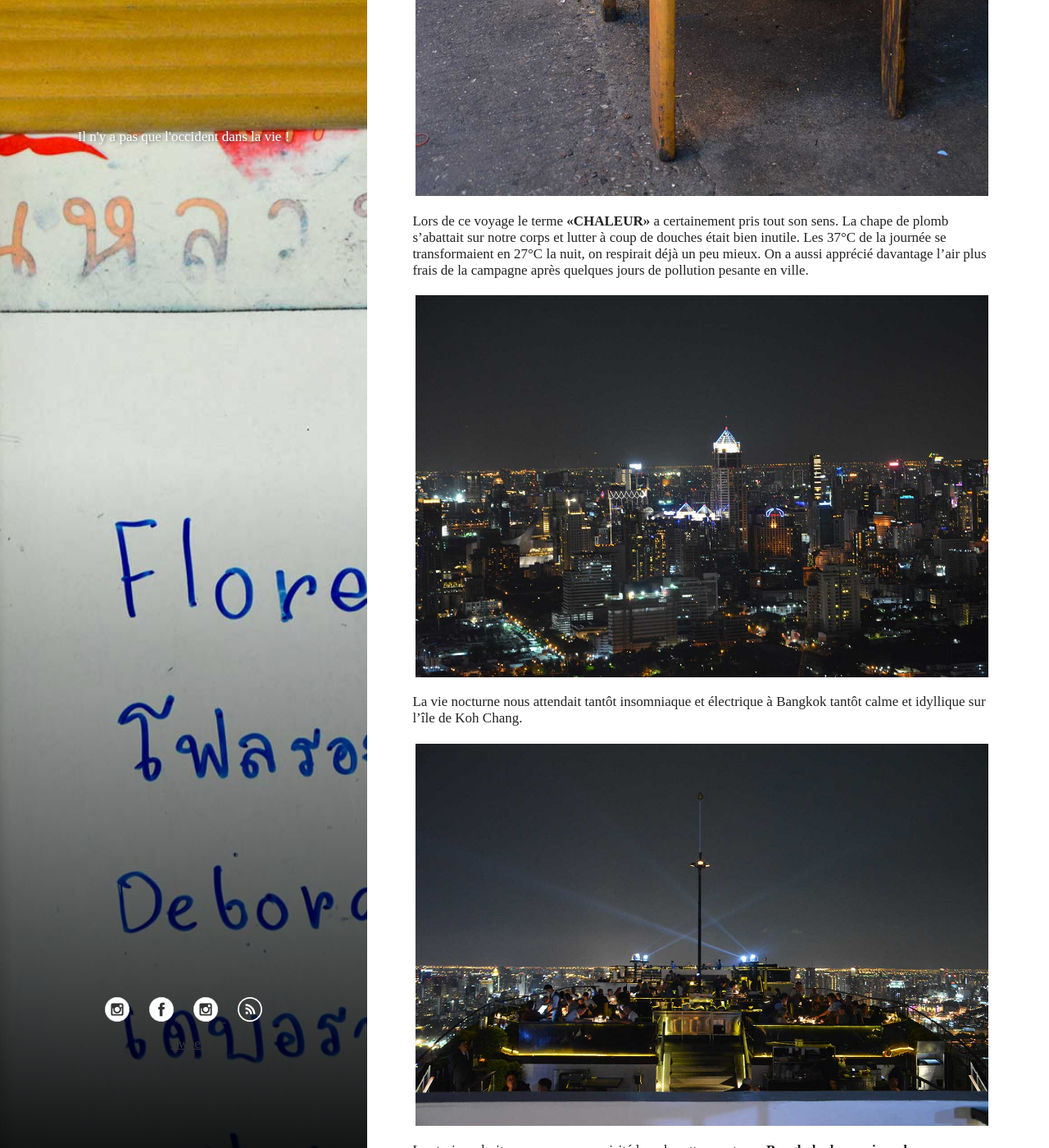
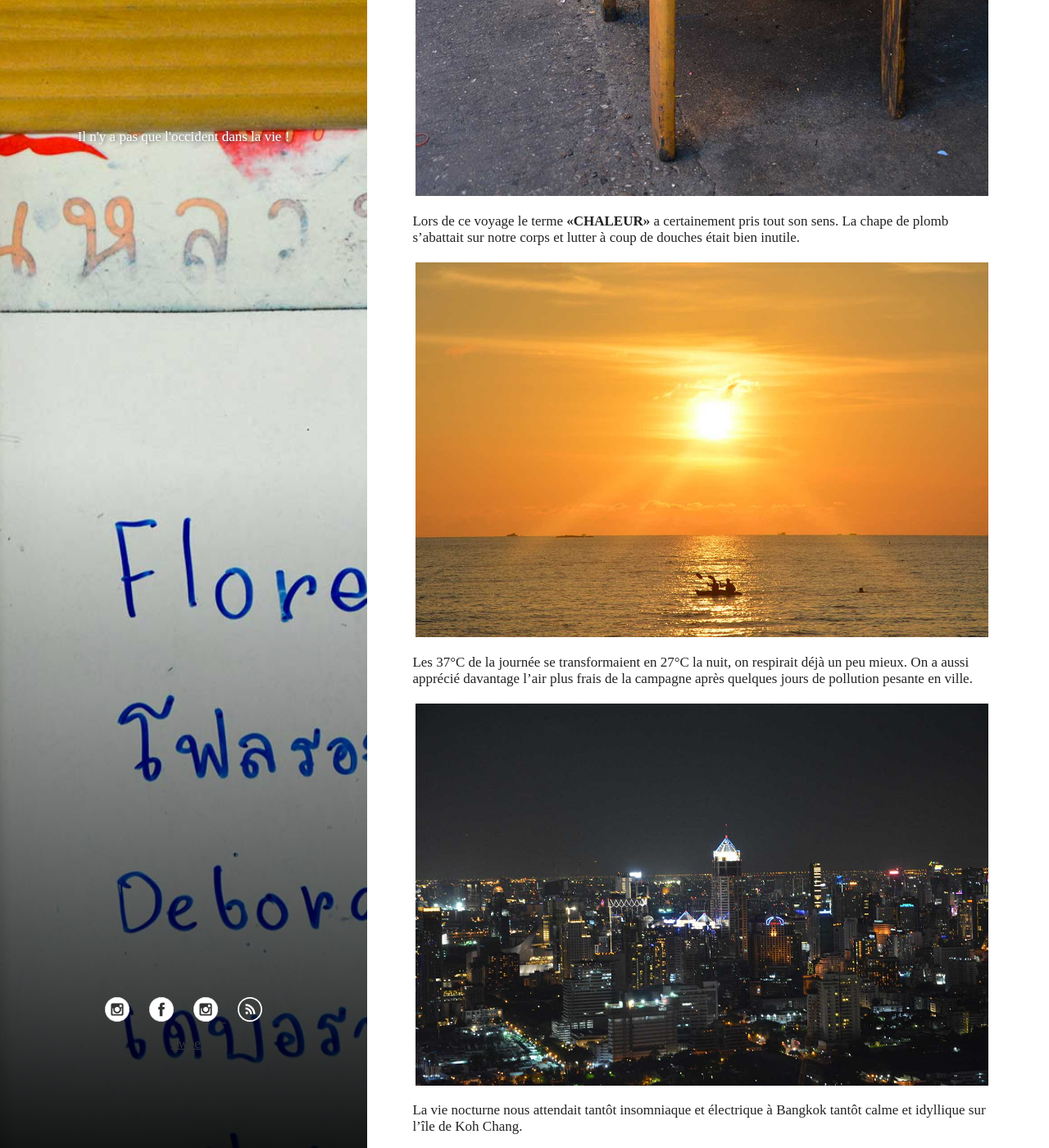
Before and after one commit to FlorentD/cairatuverras.github.io, a Jekyll site: the page built from _posts/2017-06-09-thailande-culture.md, in a window 1280 px wide and 1400 px high, scrolled down 10505 px. Shown: the whole window at 82% size. Built offline with Jekyll 4.4.1, drawn with Linux system fonts in a browser that asks for light colours; comment, search, counter and statistics services are not loaded.

Commit message:
Create 2017-06-09-thailande-culture.md

```diff
--- a/_posts/2017-06-09-thailande-culture.md
+++ b/_posts/2017-06-09-thailande-culture.md
@@ -74,7 +74,11 @@
 
 [![railroad]({{ site.images }}/thailande_culture/sourire_1.jpg)]({{ site.images }}/thailande_culture/sourire_1.jpg)
 
-Lors de ce voyage le terme **«CHALEUR»** a certainement pris tout son sens. La chape de plomb s'abattait sur notre corps et lutter à coup de douches était bien inutile. Les 37°C de la journée se transformaient en 27°C la nuit, on respirait déjà un peu mieux. On a aussi apprécié davantage l’air plus frais de la campagne après quelques jours de pollution pesante en ville.
+Lors de ce voyage le terme **«CHALEUR»** a certainement pris tout son sens. La chape de plomb s'abattait sur notre corps et lutter à coup de douches était bien inutile.
+
+[![railroad]({{ site.images }}/thailande_culture/nature_3.jpg)]({{ site.images }}/thailande_culture/nature_3.jpg)
+
+Les 37°C de la journée se transformaient en 27°C la nuit, on respirait déjà un peu mieux. On a aussi apprécié davantage l’air plus frais de la campagne après quelques jours de pollution pesante en ville.
 
 [![railroad]({{ site.images }}/thailande_culture/ville_3.jpg)]({{ site.images }}/thailande_culture/ville_3.jpg)
 
@@ -90,4 +94,3 @@
 
 [![railroad]({{ site.images }}/thailande_culture/nature_2.jpg)]({{ site.images }}/thailande_culture/nature_2.jpg)
 [![railroad]({{ site.images }}/thailande_culture/nature_5.jpg)]({{ site.images }}/thailande_culture/nature_5.jpg)
-[![railroad]({{ site.images }}/thailande_culture/nature_3.jpg)]({{ site.images }}/thailande_culture/nature_3.jpg)
```
